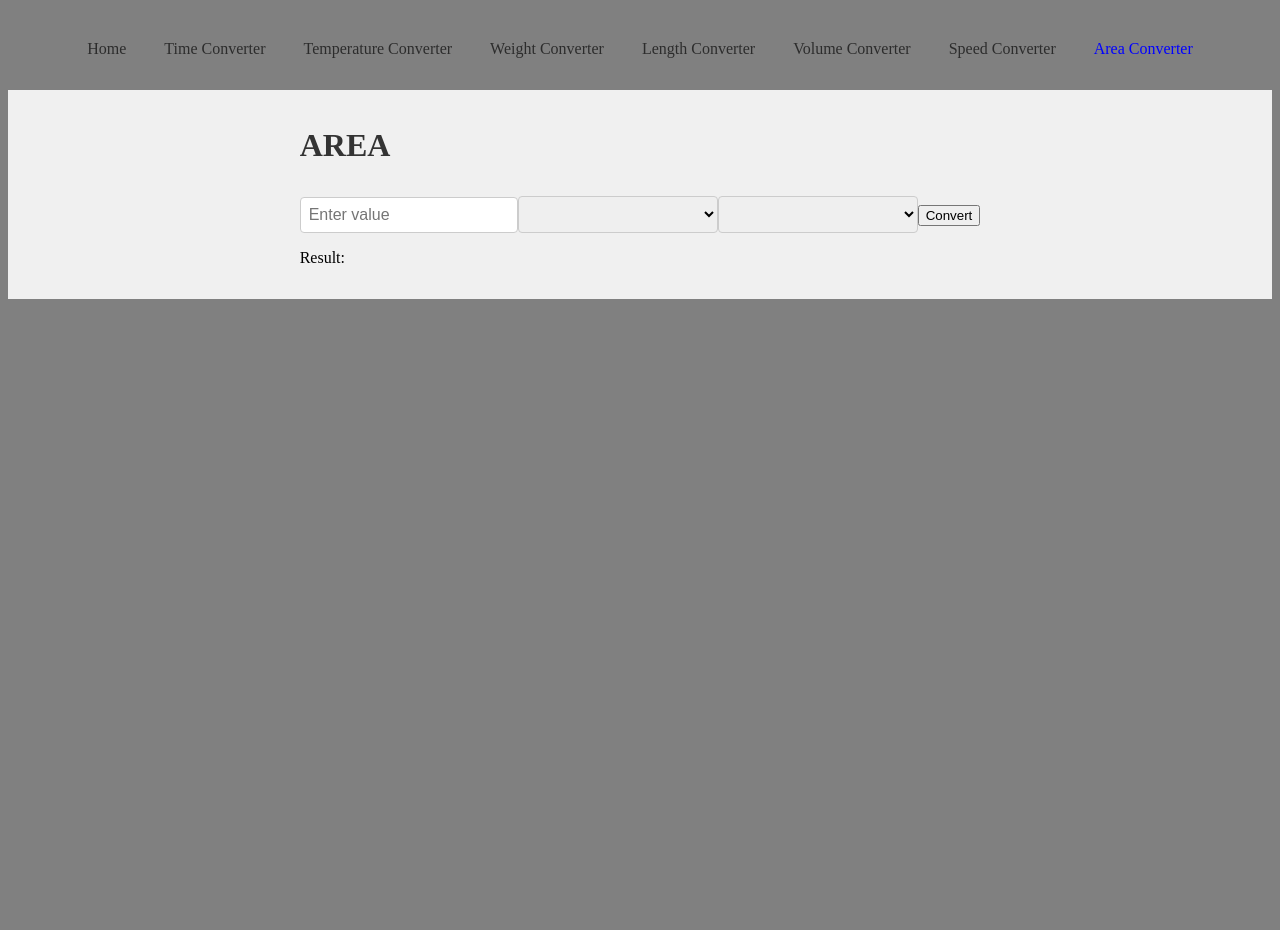
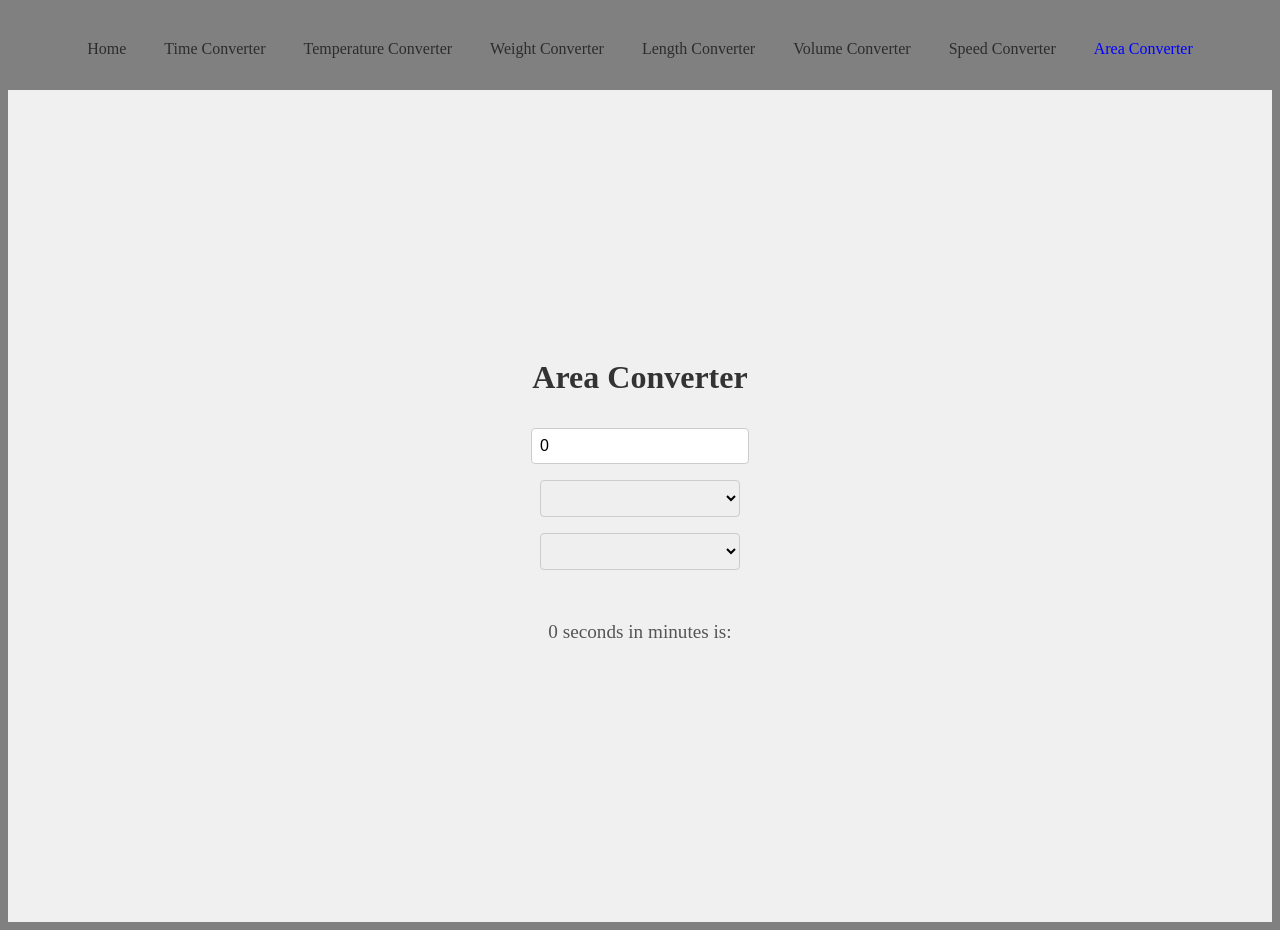
Before and after one commit to Bakjob/1DV610-A3, a Vue app: page /area in a window 1280 px wide. Before the commit the page ends 800 px from the top, so only its background shows below. Built offline with nearby package versions, Linux system fonts and the light colour scheme.

Commit message:
complated all conversion types in views. All functionality is now correct. now thinking about how to reuse code that is copied everywhere

```diff
--- a/src/views/AreaConverterView.vue
+++ b/src/views/AreaConverterView.vue
@@ -1,44 +1,59 @@
 <script setup>
 import { UnitConverter } from '../lib/UnitConverter/UnitConverter'
+import { ref, computed } from 'vue'
+
+const inputValue = ref(0)
+const fromUnit = ref('seconds')
+const toUnit = ref('minutes')
+
+const converter = new UnitConverter()
+
+const areaUnits = [
+  { value: 'sqm', label: 'sqm' },
+  { value: 'sqkm', label: 'sqkm' },
+  { value: 'sqft', label: 'sqft' },
+  { value: 'sqyd', label: 'sqyd' },
+  { value: 'sqmi', label: 'sqmi' },
+  { value: 'sqin', label: 'sqin' },
+  { value: 'sqcm', label: 'sqcm' },
+  { value: 'sqmm', label: 'sqmm' },
+  { value: 'acre', label: 'acre' },
+  { value: 'hectare', label: 'hectare' },
+]
+
+const result = computed(() => {
+  try {
+    return converter.areaConverter(
+      inputValue.value,
+      fromUnit.value,
+      toUnit.value,
+    )
+  } catch (error) {
+    console.error(error.message)
+    return null
+  }
+})
 </script>
 
 <template>
-    <div>
-      <h1>AREA</h1>
-      <div>
+  <div class="container">
+    <h1>Area Converter</h1>
+    <div class="converter">
       <input v-model="inputValue" type="number" placeholder="Enter value" />
       <select v-model="fromUnit">
-          <option value="sqm">Square Meters</option>
-          <option value="sqkm">Square Kilometers</option>
-          <option value="sqft">Square Feet</option>
-          <option value="sqyd">Square Yards</option>
-          <option value="sqmi">Square Miles</option>
-          <option value="sqin">Square Inches</option>
-          <option value="sqcm">Square Centimeters</option>
-          <option value="sqmm">Square Millimeters</option>
-          <option value="acre">Acres</option>
-          <option value="hectare">Hectares</option>
+        <option v-for="unit in areaUnits" :key="unit.value" :value="unit.value">
+          {{ unit.label }}
+        </option>
       </select>
       <select v-model="toUnit">
-          <option value="sqm">Square Meters</option>
-          <option value="sqkm">Square Kilometers</option>
-          <option value="sqft">Square Feet</option>
-          <option value="sqyd">Square Yards</option>
-          <option value="sqmi">Square Miles</option>
-          <option value="sqin">Square Inches</option>
-          <option value="sqcm">Square Centimeters</option>
-          <option value="sqmm">Square Millimeters</option>
-          <option value="acre">Acres</option>
-          <option value="hectare">Hectares</option>
+        <option v-for="unit in areaUnits" :key="unit.value" :value="unit.value">
+          {{ unit.label }}
+        </option>
       </select>
-        <button @click="convertArea">Convert</button>
     </div>
-      <div v-if="result !== null">
-        <p>Result: {{ result }}</p>
+    <div v-if="result !== null" class="result">
+      <p>{{ inputValue }} {{ fromUnit }} in {{ toUnit }} is:</p>
+      <h1>{{ result }}</h1>
     </div>
   </div>
 </template>
-
-<script>
-
-</script>
--- a/src/views/HomeView.vue
+++ b/src/views/HomeView.vue
@@ -1,7 +1,3 @@
-<script setup>
- import { UnitConverter } from '../lib/UnitConverter/UnitConverter'
-</script>
-
 <template>
     <div>
         <h1>Home</h1>
--- a/src/views/LengthConverterView.vue
+++ b/src/views/LengthConverterView.vue
@@ -1,7 +1,55 @@
 <script setup>
- import { UnitConverter } from '../lib/UnitConverter/UnitConverter'
+import { UnitConverter } from '../lib/UnitConverter/UnitConverter'
+import { ref, computed } from 'vue'
+
+const inputValue = ref(0)
+const fromUnit = ref('seconds')
+const toUnit = ref('minutes')
+
+const converter = new UnitConverter()
+
+const lengthUnits = [
+  { value: 'meters', label: 'Meters' },
+  { value: 'kilometers', label: 'Kilometers' },
+  { value: 'inches', label: 'Inches' },
+  { value: 'feet', label: 'Feet' },
+  { value: 'yards', label: 'Yards' },
+  { value: 'miles', label: 'Miles' },
+]
+
+const result = computed(() => {
+  try {
+    return converter.lengthConverter(
+      inputValue.value,
+      fromUnit.value,
+      toUnit.value,
+    )
+  } catch (error) {
+    console.error(error.message)
+    return null
+  }
+})
 </script>
 
 <template>
-    <h1>LENGTH</h1>
-</template>
+    <div class="container">
+      <h1>Length Converter</h1>
+      <div class="converter">
+        <input v-model="inputValue" type="number" placeholder="Enter value" />
+        <select v-model="fromUnit">
+          <option v-for="unit in lengthUnits" :key="unit.value" :value="unit.value">
+            {{ unit.label }}
+          </option>
+        </select>
+        <select v-model="toUnit">
+          <option v-for="unit in lengthUnits" :key="unit.value" :value="unit.value">
+            {{ unit.label }}
+          </option>
+        </select>
+      </div>
+      <div v-if="result !== null" class="result">
+        <p>{{ inputValue }} {{ fromUnit }} in {{ toUnit }} is:</p>
+        <h1>{{ result }}</h1>
+      </div>
+    </div>
+  </template>
--- a/src/views/SpeedConverterView.vue
+++ b/src/views/SpeedConverterView.vue
@@ -1,7 +1,53 @@
 <script setup>
- import { UnitConverter } from '../lib/UnitConverter/UnitConverter'
+import { UnitConverter } from '../lib/UnitConverter/UnitConverter'
+import { ref, computed } from 'vue'
+
+const inputValue = ref(0)
+const fromUnit = ref('seconds')
+const toUnit = ref('minutes')
+
+const converter = new UnitConverter()
+
+const speedUnits = [
+    { label: 'Miles per hour', value: 'mph' },
+    { label: 'Kilometers per hour', value: 'kmh' },
+    { label: 'Meters per second', value: 'ms' },
+    { label: 'Knots', value: 'knots' },
+]
+
+const result = computed(() => {
+  try {
+    return converter.speedConverter(
+      inputValue.value,
+      fromUnit.value,
+      toUnit.value,
+    )
+  } catch (error) {
+    console.error(error.message)
+    return null
+  }
+})
 </script>
 
 <template>
-    <h1>SPEED</h1>
+    <div class="container">
+        <h1>Speed Converter</h1>
+        <div class="converter">
+        <input v-model="inputValue" type="number" placeholder="Enter value" />
+        <select v-model="fromUnit">
+            <option v-for="unit in speedUnits" :key="unit.value" :value="unit.value">
+            {{ unit.label }}
+            </option>
+        </select>
+        <select v-model="toUnit">
+            <option v-for="unit in speedUnits" :key="unit.value" :value="unit.value">
+            {{ unit.label }}
+            </option>
+        </select>
+        </div>
+        <div v-if="result !== null" class="result">
+        <p>{{ inputValue }} {{ fromUnit }} in {{ toUnit }} is:</p>
+        <h1>{{ result }}</h1>
+        </div>
+    </div>
 </template>
--- a/src/views/VolumeConverterView.vue
+++ b/src/views/VolumeConverterView.vue
@@ -1,3 +1,55 @@
+<script setup>
+import { UnitConverter } from '../lib/UnitConverter/UnitConverter'
+import { ref, computed } from 'vue'
+
+const inputValue = ref(0)
+const fromUnit = ref('seconds')
+const toUnit = ref('minutes')
+
+const converter = new UnitConverter()
+
+const volumeUnits = [
+    { label: 'Liters', value: 'liters' },
+    { label: 'Milliliters', value: 'milliliters' },
+    { label: 'Gallons', value: 'gallons' },
+    { label: 'Quarts', value: 'quarts' },
+    { label: 'Pints', value: 'pints' },
+    { label: 'Cups', value: 'cups' },
+]
+
+const result = computed(() => {
+  try {
+    return converter.volumeConverter(
+      inputValue.value,
+      fromUnit.value,
+      toUnit.value,
+    )
+  } catch (error) {
+    console.error(error.message)
+    return null
+  }
+})
+</script>
+
 <template>
-    <h1>VOLUME</h1>
+    <div class="container">
+        <h1>Volume Converter</h1>
+        <div class="converter">
+        <input v-model="inputValue" type="number" placeholder="Enter value" />
+        <select v-model="fromUnit">
+            <option v-for="unit in volumeUnits" :key="unit.value" :value="unit.value">
+            {{ unit.label }}
+            </option>
+        </select>
+        <select v-model="toUnit">
+            <option v-for="unit in volumeUnits" :key="unit.value" :value="unit.value">
+            {{ unit.label }}
+            </option>
+        </select>
+        </div>
+        <div v-if="result !== null" class="result">
+        <p>{{ inputValue }} {{ fromUnit }} in {{ toUnit }} is:</p>
+        <h1>{{ result }}</h1>
+        </div>
+    </div>
 </template>
```
Also changed, not shown: src/lib/UnitConverter/UnitConverter.js. Lines whose indentation alone changed are shown as unchanged.
